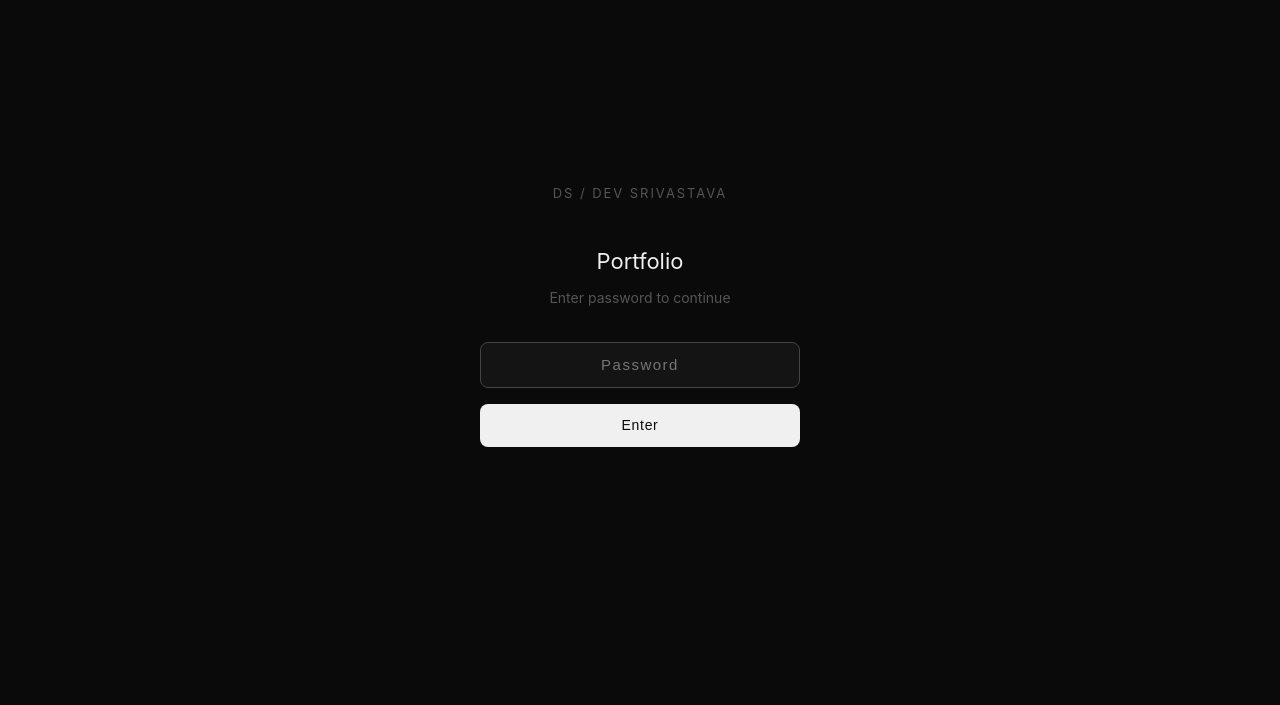
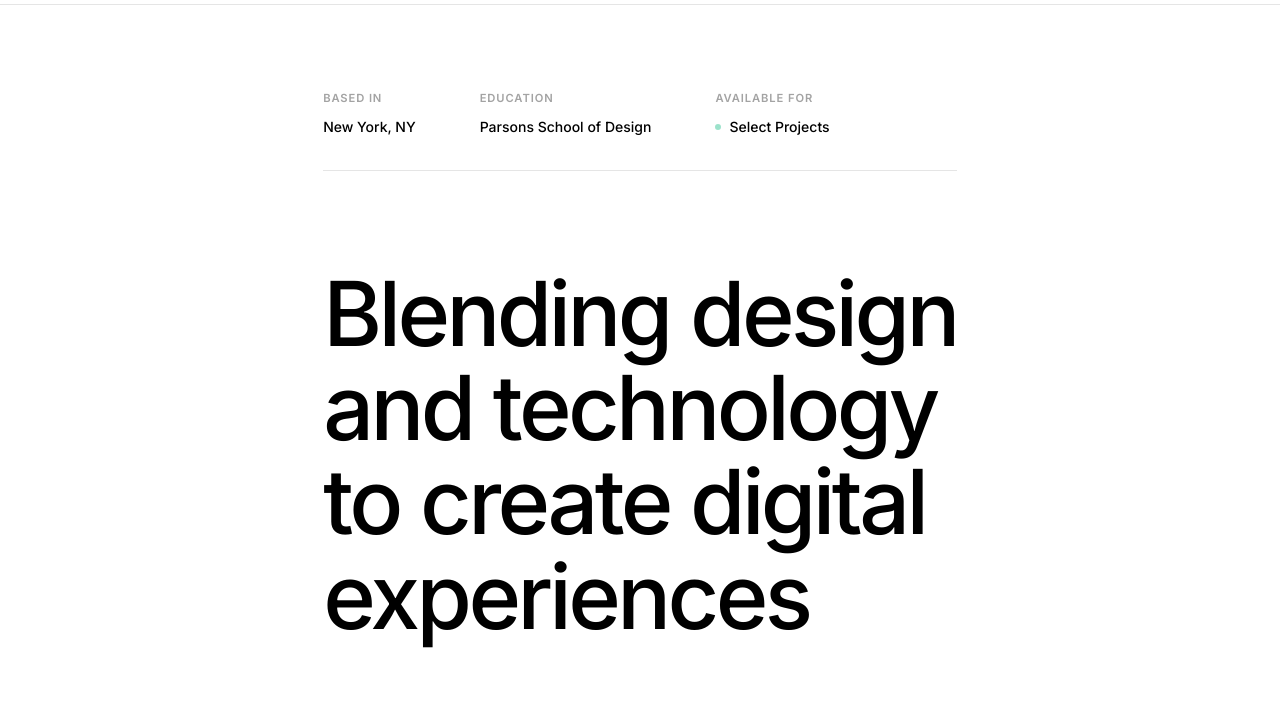
Before and after one commit to DevSrivastava03/Portfolio, a plain HTML site: page index.html in a window 1280 px wide. Shown: the part 70-775 px from the top of the page. Drawn offline with Linux system fonts and the light colour scheme.

Commit message:
Add files via upload

```diff
--- a/index.html
+++ b/index.html
@@ -6,133 +6,10 @@
     <title>Dev Srivastava — Product Designer</title>
     <link rel="stylesheet" href="style.css">
     <style>
-        #password-gate {
-            position: fixed;
-            inset: 0;
-            z-index: 9999;
-            background: #0a0a0a;
-            display: flex;
-            align-items: center;
-            justify-content: center;
-            font-family: -apple-system, BlinkMacSystemFont, 'Segoe UI', sans-serif;
-        }
-
-        .gate-box {
-            width: 100%;
-            max-width: 400px;
-            padding: 2.5rem;
-            text-align: center;
-        }
-
-        .gate-logo {
-            font-size: 13px;
-            letter-spacing: 0.15em;
-            color: #555;
-            text-transform: uppercase;
-            margin-bottom: 2.5rem;
-        }
-
-        .gate-title {
-            font-size: 22px;
-            font-weight: 400;
-            color: #f0f0f0;
-            margin: 0 0 0.5rem;
-        }
-
-        .gate-subtitle {
-            font-size: 14px;
-            color: #555;
-            margin: 0 0 2rem;
-        }
-
-        .gate-input-wrap {
-            position: relative;
-            margin-bottom: 1rem;
-        }
-
-        #gate-input {
-            width: 100%;
-            padding: 0.85rem 1rem;
-            background: #141414;
-            border: 1px solid #2a2a2a;
-            border-radius: 8px;
-            color: #f0f0f0;
-            font-size: 15px;
-            letter-spacing: 0.1em;
-            outline: none;
-            box-sizing: border-box;
-            transition: border-color 0.2s;
-            text-align: center;
-        }
-
-        #gate-input:focus {
-            border-color: #444;
-        }
-
-        #gate-input.error {
-            border-color: #c0392b;
-            animation: shake 0.3s ease;
-        }
-
-        @keyframes shake {
-            0%, 100% { transform: translateX(0); }
-            25% { transform: translateX(-6px); }
-            75% { transform: translateX(6px); }
-        }
-
-        #gate-btn {
-            width: 100%;
-            padding: 0.85rem;
-            background: #f0f0f0;
-            border: none;
-            border-radius: 8px;
-            color: #0a0a0a;
-            font-size: 14px;
-            font-weight: 500;
-            letter-spacing: 0.05em;
-            cursor: pointer;
-            transition: background 0.2s, opacity 0.2s;
-        }
-
-        #gate-btn:hover {
-            background: #fff;
-        }
-
-        #gate-error {
-            font-size: 13px;
-            color: #c0392b;
-            margin-top: 0.75rem;
-            min-height: 18px;
-        }
-
-        #portfolio-content {
-            display: none;
-        }
     </style>
 </head>
 <body>
 
-    <!-- Password Gate -->
-    <div id="password-gate">
-        <div class="gate-box">
-            <div class="gate-logo">DS / Dev Srivastava</div>
-            <h1 class="gate-title">Portfolio</h1>
-            <p class="gate-subtitle">Enter password to continue</p>
-            <div class="gate-input-wrap">
-                <input
-                    type="password"
-                    id="gate-input"
-                    placeholder="Password"
-                    autocomplete="off"
-                    autofocus
-                />
-            </div>
-            <button id="gate-btn" onclick="checkPassword()">Enter</button>
-            <div id="gate-error"></div>
-        </div>
-    </div>
-
-    <!-- Portfolio Content (hidden until unlocked) -->
     <div id="portfolio-content">
 
     <!-- Navigation -->
@@ -570,35 +447,5 @@
     </div><!-- end #portfolio-content -->
 
     <script src="script.js"></script>
-    <script>
-        // ── Change this to your desired password ──
-        const PORTFOLIO_PASSWORD = 'hiremeplease';
-
-        const gate = document.getElementById('password-gate');
-        const content = document.getElementById('portfolio-content');
-        const input = document.getElementById('gate-input');
-        const errorEl = document.getElementById('gate-error');
-
-        // Allow pressing Enter to submit
-        input.addEventListener('keydown', function(e) {
-            if (e.key === 'Enter') checkPassword();
-        });
-
-        function checkPassword() {
-            if (input.value === PORTFOLIO_PASSWORD) {
-                gate.style.opacity = '0';
-                gate.style.transition = 'opacity 0.4s ease';
-                setTimeout(() => {
-                    gate.style.display = 'none';
-                    content.style.display = 'block';
-                }, 400);
-            } else {
-                errorEl.textContent = 'Incorrect password. Try again.';
-                input.classList.add('error');
-                input.value = '';
-                setTimeout(() => input.classList.remove('error'), 400);
-            }
-        }
-    </script>
 </body>
 </html>
```
